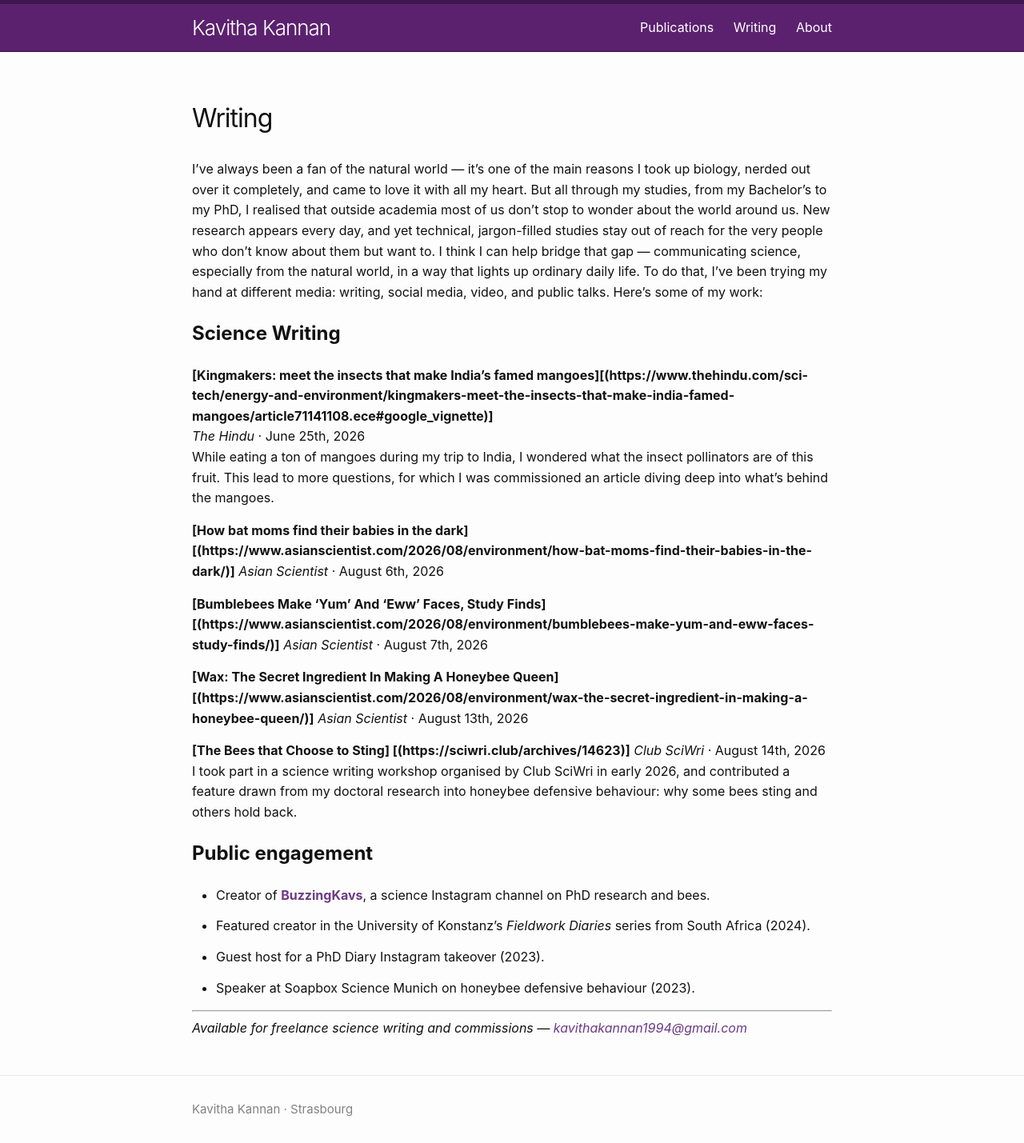
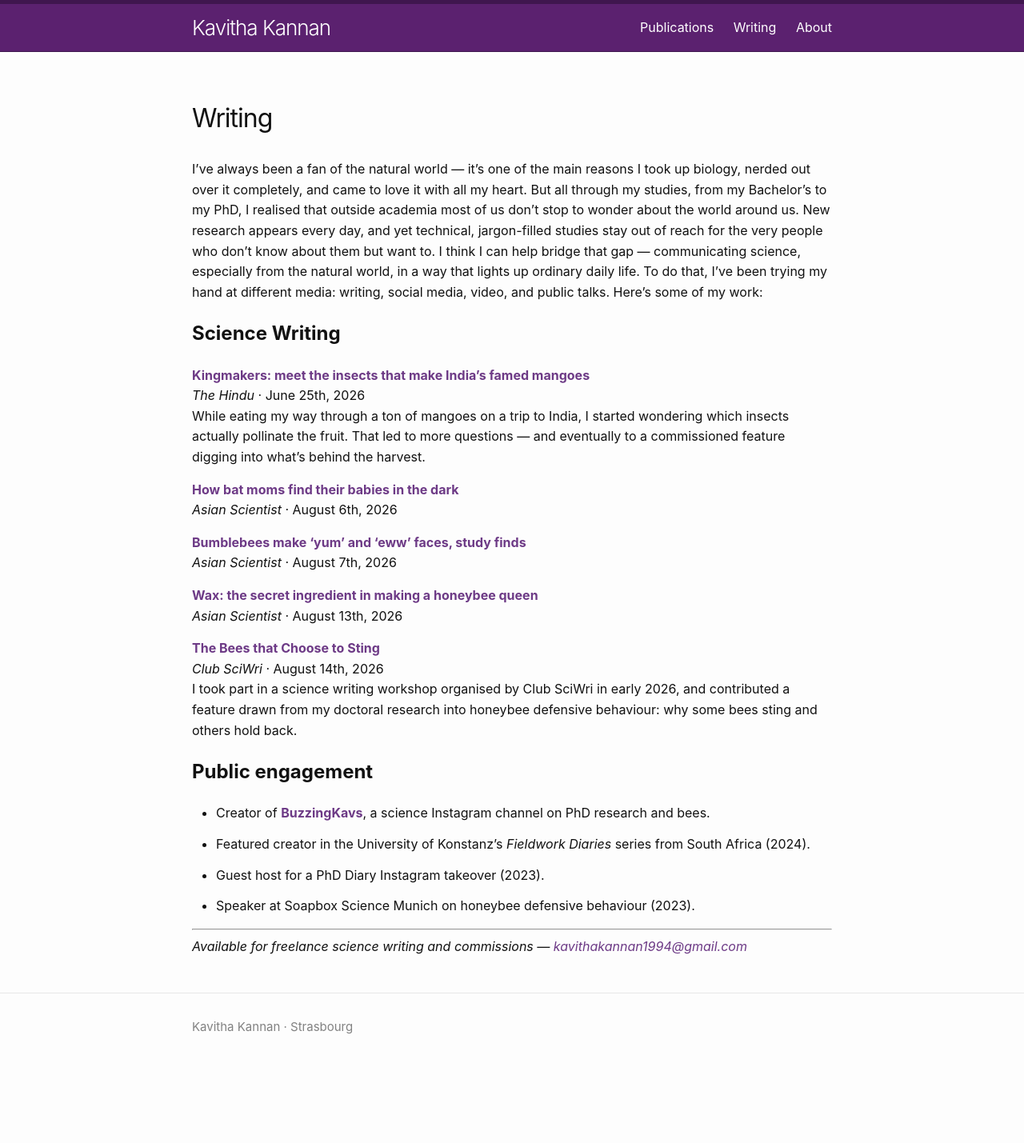
Before and after one commit to buzzingkavs/buzzingkavs.github.io, a Jekyll site: the page built from writing.markdown, in a window 1280 px wide. Shown: the whole page at 80% size. Built offline with Jekyll 4.4.1, drawn with Linux system fonts in a browser that asks for light colours; after the commit the page ends 1326 px from its top, so only the background shows below that.

Commit message:
Update science writing section with new links and text

```diff
--- a/writing.markdown
+++ b/writing.markdown
@@ -7,21 +7,21 @@ I've always been a fan of the natural world — it's one of the main reasons I t
 
 ## Science Writing
 
-**[Kingmakers: meet the insects that make India's famed mangoes][(https://www.thehindu.com/sci-tech/energy-and-environment/kingmakers-meet-the-insects-that-make-india-famed-mangoes/article71141108.ece#google_vignette)]**
-*The Hindu* · June 25th, 2026
-While eating a ton of mangoes during my trip to India, I wondered what the insect pollinators are of this fruit. This lead to more questions, for which I was commissioned an article diving deep into what's behind the mangoes.
+**[Kingmakers: meet the insects that make India's famed mangoes](https://www.thehindu.com/sci-tech/energy-and-environment/kingmakers-meet-the-insects-that-make-india-famed-mangoes/article71141108.ece)**<br>
+*The Hindu* · June 25th, 2026<br>
+While eating my way through a ton of mangoes on a trip to India, I started wondering which insects actually pollinate the fruit. That led to more questions — and eventually to a commissioned feature digging into what's behind the harvest.
 
-**[How bat moms find their babies in the dark] [(https://www.asianscientist.com/2026/08/environment/how-bat-moms-find-their-babies-in-the-dark/)]**
+**[How bat moms find their babies in the dark](https://www.asianscientist.com/2026/08/environment/how-bat-moms-find-their-babies-in-the-dark/)**<br>
 *Asian Scientist* · August 6th, 2026
 
-**[Bumblebees Make ‘Yum’ And ‘Eww’ Faces, Study Finds] [(https://www.asianscientist.com/2026/08/environment/bumblebees-make-yum-and-eww-faces-study-finds/)]**
+**[Bumblebees make 'yum' and 'eww' faces, study finds](https://www.asianscientist.com/2026/08/environment/bumblebees-make-yum-and-eww-faces-study-finds/)**<br>
 *Asian Scientist* · August 7th, 2026
 
-**[Wax: The Secret Ingredient In Making A Honeybee Queen] [(https://www.asianscientist.com/2026/08/environment/wax-the-secret-ingredient-in-making-a-honeybee-queen/)]**
+**[Wax: the secret ingredient in making a honeybee queen](https://www.asianscientist.com/2026/08/environment/wax-the-secret-ingredient-in-making-a-honeybee-queen/)**<br>
 *Asian Scientist* · August 13th, 2026
 
-**[The Bees that Choose to Sting] [(https://sciwri.club/archives/14623)]**
-*Club SciWri*  · August 14th, 2026
+**[The Bees that Choose to Sting](https://sciwri.club/archives/14623)**<br>
+*Club SciWri* · August 14th, 2026<br>
 I took part in a science writing workshop organised by Club SciWri in early 2026, and contributed a feature drawn from my doctoral research into honeybee defensive behaviour: why some bees sting and others hold back.
 
 ## Public engagement
@@ -32,5 +32,4 @@ I took part in a science writing workshop organised by Club SciWri in early 2026
 - Speaker at Soapbox Science Munich on honeybee defensive behaviour (2023).
 
 ---
-
 *Available for freelance science writing and commissions — [kavithakannan1994@gmail.com](mailto:kavithakannan1994@gmail.com)*
```
